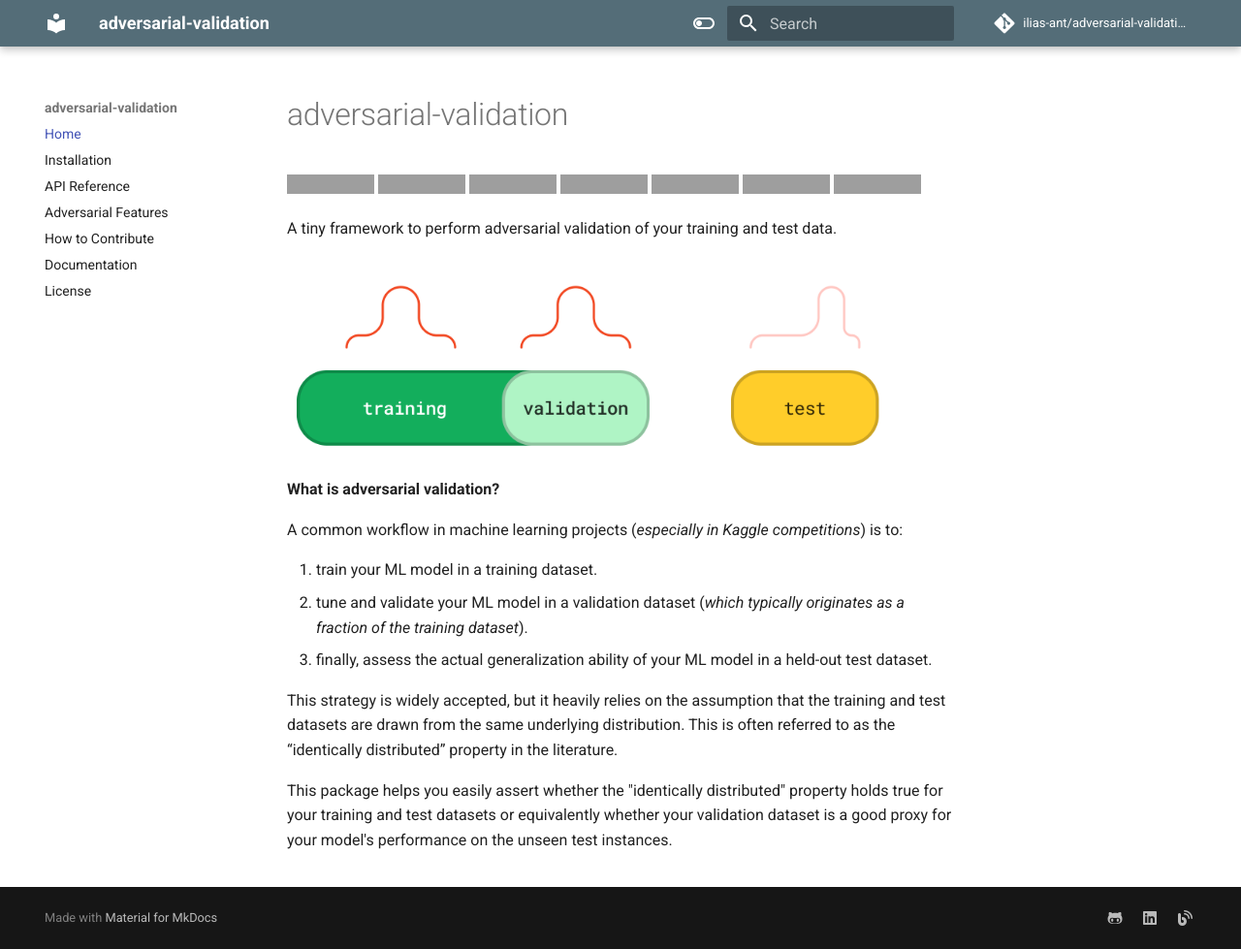
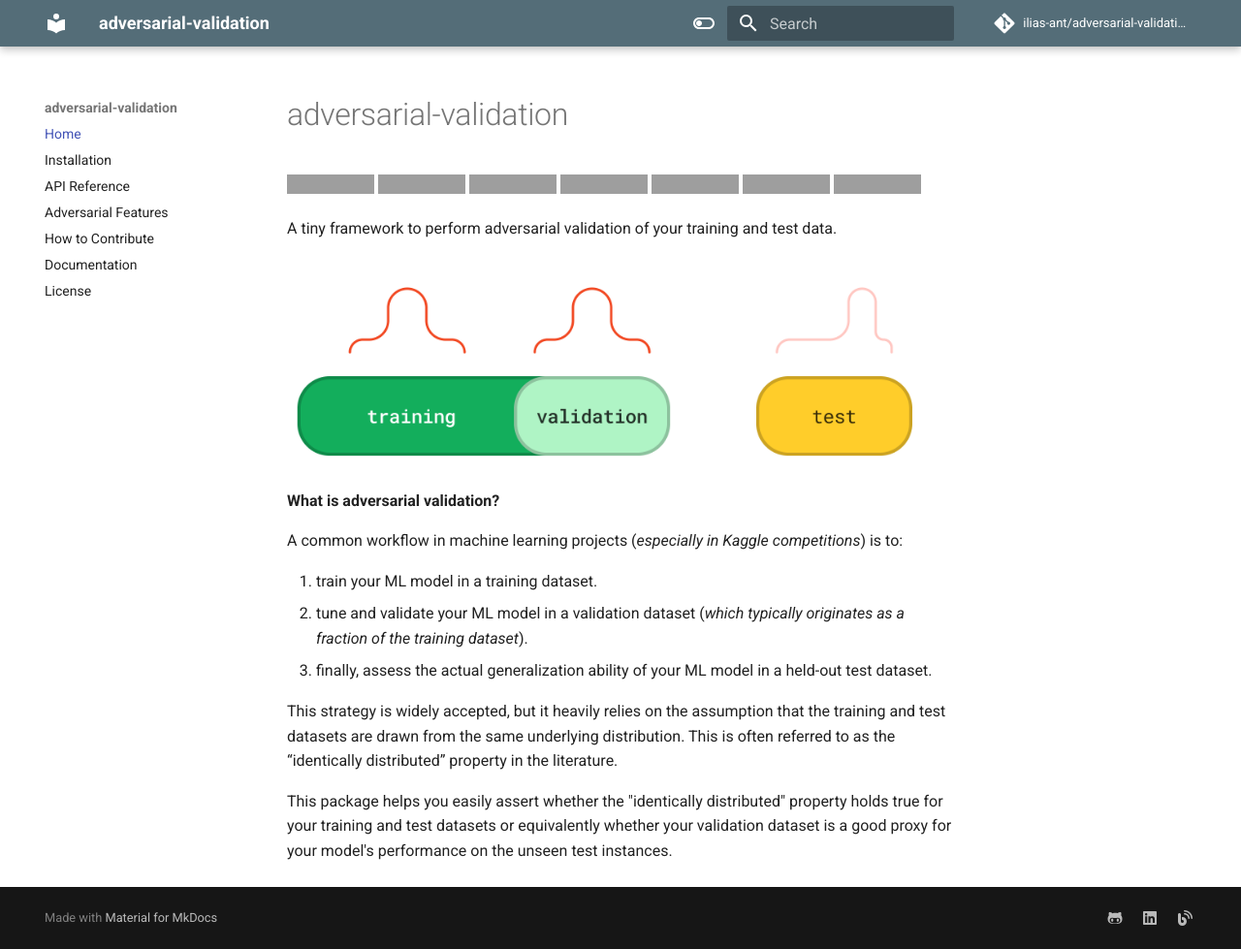
Before and after one commit to ilias-ant/adversarial-validation, an MkDocs documentation site: the page built from docs/index.md, in a window 1280 px wide and 979 px high. Shown: the whole window at 97% size. Built offline with MkDocs 1.6.1 and Material for MkDocs 9.7.7, drawn with Linux system fonts in a browser that asks for light colours; comment, search, counter and statistics services are not loaded; grey boxes are pictures that could not be loaded.

Commit message:
[docs]: fix static logo URL

```diff
--- a/docs/index.md
+++ b/docs/index.md
@@ -10,7 +10,7 @@
 
 A tiny framework to perform adversarial validation of your training and test data.
 
-<img src="https://github.com/ilias-ant/adversarial-validation/blob/main/static/logo.png" width="90%" text="figjam">
+<img src="https://raw.githubusercontent.com/ilias-ant/adversarial-validation/main/static/logo.png" width="95%" text="figjam">
 
 **What is adversarial validation?**
 
```
Also changed, not shown: README.md (+1 -1 lines).
